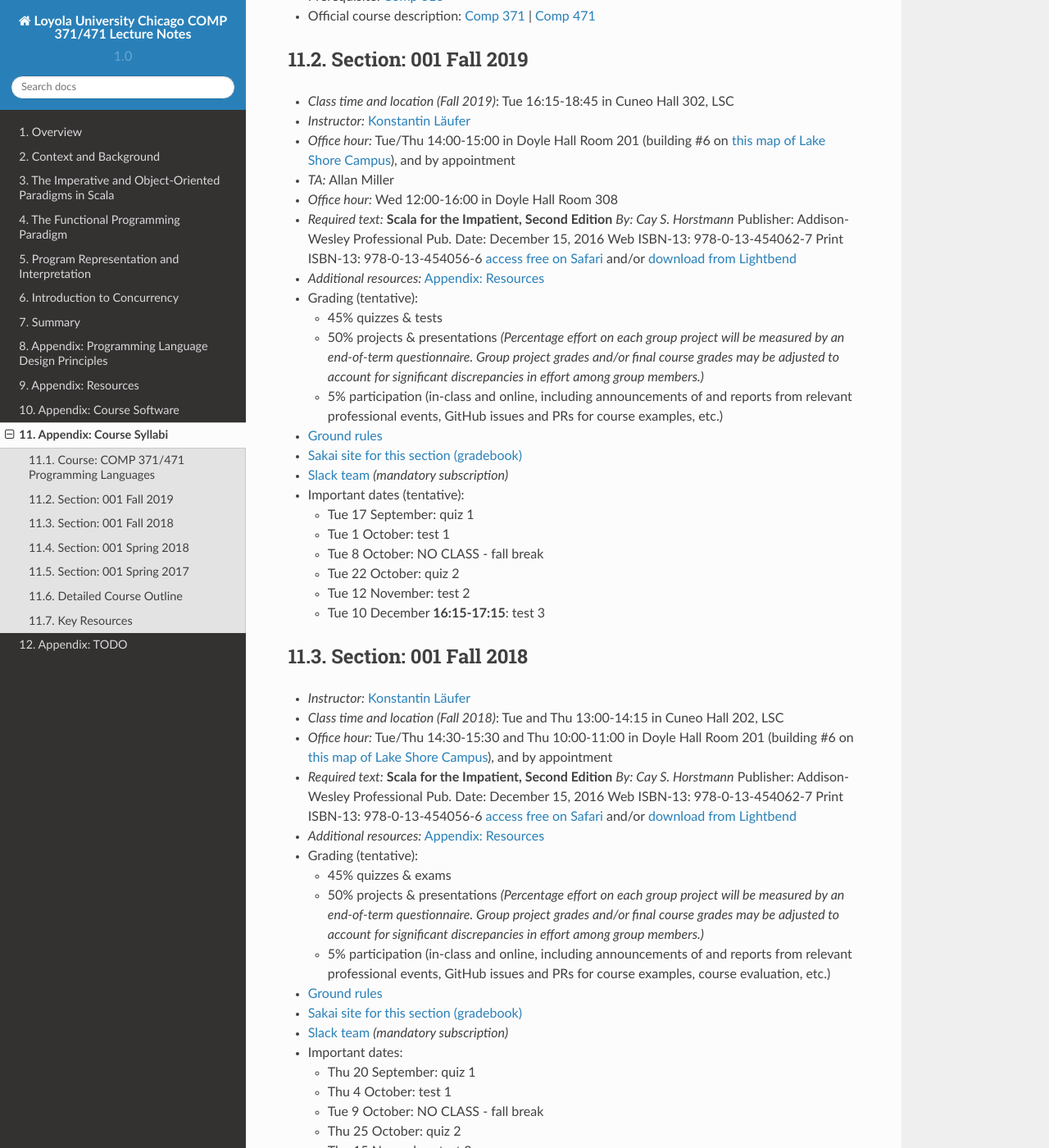
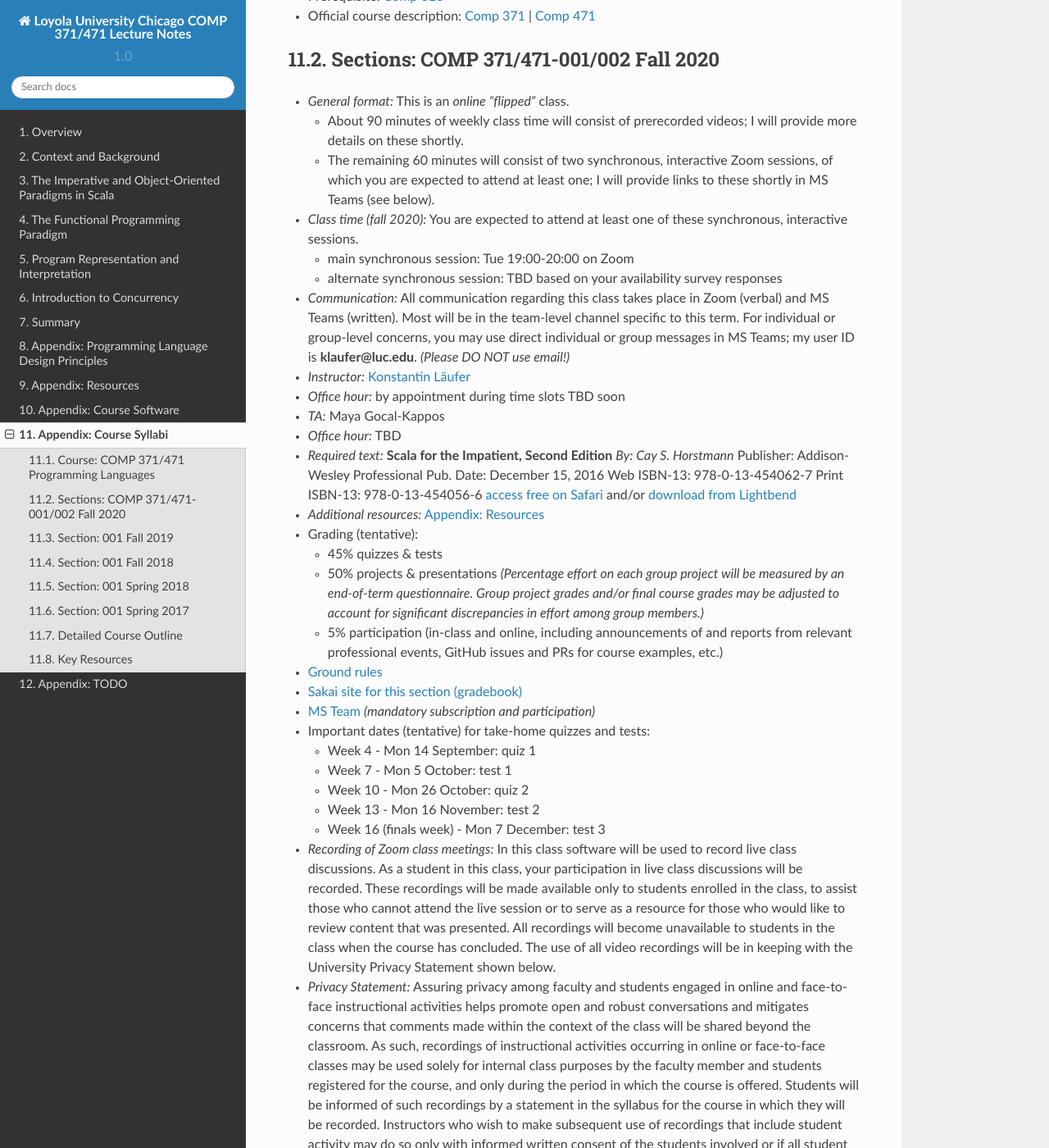
Before and after one commit to lucproglangcourse/lucproglangcourse.github.io, a Sphinx documentation site: the page built from source/syllabus.rst, in a window 1280 px wide and 1400 px high, scrolled down 280 px. Shown: the whole window at 82% size. Built offline with Sphinx 7.4.7 and the Read the Docs theme 2.0.0, drawn with Linux system fonts in a browser that asks for light colours; some of the changed text lies outside the part shown.

Commit message:
added syllabus for fall 2020
Signed-off-by: Konstantin Läufer <klaeufer@gmail.com>

```diff
--- /dev/null
+++ b/source/syllabi/2020Fall.rst
@@ -0,0 +1,49 @@
+Sections: COMP 371/471-001/002 Fall 2020
+~~~~~~~~~~~~~~~~~~~~~~~~~~~~~~~~~~~~~~~~
+
+- *General format:* This is an *online* *"flipped"* class.
+
+  - About 90 minutes of weekly class time will consist of prerecorded videos; I will provide more details on these shortly.
+  - The remaining 60 minutes will consist of two synchronous, interactive Zoom sessions, of which you are expected to attend at least one; I will provide links to these shortly in MS Teams (see below).
+
+- *Class time (fall 2020):* You are expected to attend at least one of these synchronous, interactive sessions.
+
+  - main synchronous session: Tue 19:00-20:00 on Zoom
+  - alternate synchronous session: TBD based on your availability survey responses
+
+- *Communication:* All communication regarding this class takes place in Zoom (verbal) and MS Teams (written). Most will be in the team-level channel specific to this term. For individual or group-level concerns, you may use direct individual or group messages in MS Teams; my user ID is **klaufer@luc.edu**. *(Please DO NOT use email!)*
+- *Instructor:* `Konstantin Läufer <http://laufer.cs.luc.edu>`_
+- *Office hour:* by appointment during time slots TBD soon
+- *TA:* Maya Gocal-Kappos
+- *Office hour:* TBD
+- *Required text:*
+  **Scala for the Impatient, Second Edition**
+  *By: Cay S. Horstmann*
+  Publisher: Addison-Wesley Professional
+  Pub. Date: December 15, 2016
+  Web ISBN-13: 978-0-13-454062-7
+  Print ISBN-13: 978-0-13-454056-6
+  `access free on Safari <https://learning.oreilly.com/library/view/scala-for-the/9780134540627>`_ and/or `download from Lightbend <https://www.lightbend.com/resources/e-book/scala-for-the-impatient>`_
+- *Additional resources:* :ref:`appendix-resources`
+- Grading (tentative):
+
+  - 45% quizzes & tests
+  - 50% projects & presentations *(Percentage effort on each group project will be measured by an end-of-term questionnaire. Group project grades and/or final course grades may be adjusted to account for significant discrepancies in effort among group members.)*
+  - 5% participation (in-class and online, including announcements of and reports from relevant professional events, GitHub issues and PRs for course examples, etc.)
+
+- `Ground rules <http://laufer.cs.luc.edu/teaching/ground-rules>`_
+- `Sakai site for this section (gradebook) <https://sakai.luc.edu/portal/site/COMP_371_001_5517_1206>`_
+- `MS Team <https://teams.microsoft.com/l/team/19%3aaec55a5b5500469185bc3b2d87072760%40thread.tacv2/conversations?groupId=c4cd990e-f10c-4279-8e11-cd8f44b1a408&tenantId=021f4fe3-2b9c-4824-8378-bbcf9ec5accb>`_ *(mandatory subscription and participation)*
+
+- Important dates (tentative) for take-home quizzes and tests:
+
+  - Week 4 - Mon 14 September: quiz 1
+  - Week 7 - Mon 5 October: test 1
+  - Week 10 - Mon 26 October: quiz 2
+  - Week 13 - Mon 16 November: test 2
+  - Week 16 (finals week) - Mon 7 December: test 3
+
+
+- *Recording of Zoom class meetings:* In this class software will be used to record live class discussions. As a student in this class, your participation in live class discussions will be recorded. These recordings will be made available only to students enrolled in the class, to assist those who cannot attend the live session or to serve as a resource for those who would like to review content that was presented. All recordings will become unavailable to students in the class when the course has concluded. The use of all video recordings will be in keeping with the University Privacy Statement shown below.
+
+- *Privacy Statement:* Assuring privacy among faculty and students engaged in online and face-to-face instructional activities helps promote open and robust conversations and mitigates concerns that comments made within the context of the class will be shared beyond the classroom. As such, recordings of instructional activities occurring in online or face-to-face classes may be used solely for internal class purposes by the faculty member and students registered for the course, and only during the period in which the course is offered. Students will be informed of such recordings by a statement in the syllabus for the course in which they will be recorded. Instructors who wish to make subsequent use of recordings that include student activity may do so only with informed written consent of the students involved or if all student activity is removed from the recording. Recordings including student activity that have been initiated by the instructor may be retained by the instructor only for individual use.
--- a/source/syllabus.rst
+++ b/source/syllabus.rst
@@ -12,6 +12,7 @@ Course: COMP 371/471 Programming Languages
 
 
 
+.. include:: syllabi/2020Fall.rst
 .. include:: syllabi/2019Fall.rst
 .. include:: syllabi/2018Fall.rst
 .. include:: syllabi/2018spring.rst
```
